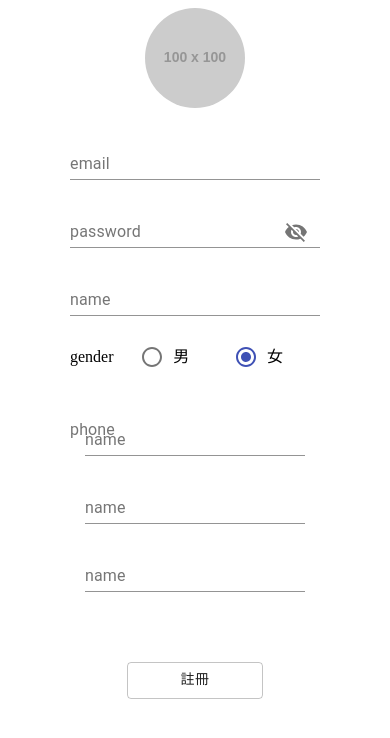
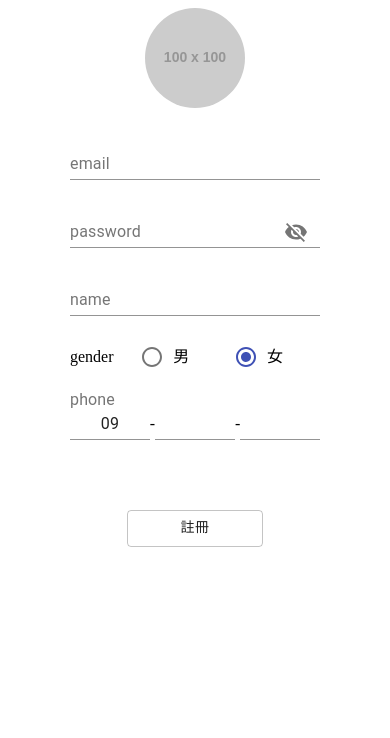
Before and after one commit to beiyi1996/Nodejs, a React (Create React App) app in the folder client/: page /register in a window 390 px wide. Shown: the top 738 px of the page. Built offline with nearby package versions, Linux system fonts and the light colour scheme.

Commit message:
add formHelperText component, modified phone field state and style, add field error style

```diff
--- a/client/src/views/Register.js
+++ b/client/src/views/Register.js
@@ -6,8 +6,6 @@ import Container from "@material-ui/core/Container";
 import Grid from "@material-ui/core/Grid";
 import TextField from "@material-ui/core/TextField";
 import Button from "@material-ui/core/Button";
-import MaskedInput from "react-text-mask";
-import PropTypes from "prop-types";
 import FormControl from "@material-ui/core/FormControl";
 import InputLabel from "@material-ui/core/InputLabel";
 import Input from "@material-ui/core/Input";
@@ -19,6 +17,7 @@ import VisibilityOff from "@material-ui/icons/VisibilityOff";
 import FormControlLabel from "@material-ui/core/FormControlLabel";
 import Radio from "@material-ui/core/Radio";
 import RadioGroup from "@material-ui/core/RadioGroup";
+import FormHelperText from "@material-ui/core/FormHelperText";
 
 const useStyles = makeStyles(theme => ({
   root: {
@@ -73,36 +72,64 @@ const useStyles = makeStyles(theme => ({
   radio: {
     width: "38%",
     marginRight: 0
+  },
+  phoneLabel: {
+    marginTop: "-30px"
+  },
+  phoneInput: {
+    display: "flex",
+    flexDirection: "row",
+    alignItems: "center"
+  },
+  phone: {
+    "& > div > input": {
+      textAlign: "center"
+    }
+  },
+  error: {
+    borderBottom: "2px solid #f44336 !important"
+  },
+  hide: {
+    display: "none"
+  },
+  errorText: {
+    color: "#E07A5F"
+  },
+  phoneErrorText: {
+    color: "#E07A5F",
+    lineHeight: "20px",
+    textAlign: "center",
+    marginTop: "-5px"
   }
 }));
 
 function Register() {
   const classes = useStyles();
-  const [phone, setPhone] = useState("");
+  const [phone, setPhone] = useState({
+    phone1: "",
+    phone2: "",
+    phone3: ""
+  });
   const [newValues, setNewValues] = useState({
-    amount: "",
     password: "",
-    weight: "",
-    weightRange: "",
     showPassword: false
   });
   const [gender, setGender] = useState("female");
   const [email, setEmail] = useState("");
   const [name, setName] = useState("");
+  const [emailError, setEmailError] = useState(false);
+  const [checkPasswordError, setPasswordError] = useState(false);
+  const [nameError, setNameError] = useState(false);
+  const [phoneError, setPhoneError] = useState(false);
+  const history = useHistory();
 
   const handleRedioChange = event => {
     setGender(event.target.value);
   };
 
-  const handleChange = name => event => {
-    setPhone({
-      ...phone,
-      [name]: event.target.value
-    });
-  };
-
   const handlePasswordChange = prop => event => {
     setNewValues({ ...newValues, [prop]: event.target.value });
+    setPasswordError(false);
   };
 
   const handleClickShowPassword = () => {
@@ -115,16 +142,62 @@ function Register() {
 
   const handleChangeEmail = e => {
     setEmail(e.target.value);
+    setEmailError(false);
   };
 
   const handleChangeName = e => {
     setName(e.target.value);
+    setNameError(false);
+  };
+
+  const handleInputRegex = e => {
+    e.target.value = e.target.value.replace(/[A-Za-z\u4e00-\u9fa5\s\D]/g, "");
+    const name = e.target.name;
+    console.log("name", name);
+    setPhone({
+      ...phone,
+      [name]: e.target.value
+    });
+    setPhoneError(false);
   };
 
   const handleRegister = async (email, password, name, gender, phone) => {
     const genderNumber = gender === "male" ? 0 : 1;
-    const res = await productService.register(email, password, name, genderNumber, phone);
-    console.log("res", res);
+    const allPhone = `${phone.phone1}-${phone.phone2}-${phone.phone3}`;
+    console.log("allPhone", allPhone);
+    if (email === "" || password === "" || name === "" || genderNumber === "" || allPhone === "") {
+      alert("每個欄位都為必填欄位!! 請填寫完成再按下註冊按鈕, 謝謝!");
+    } else {
+      const res = await productService.register(email, password, name, genderNumber, allPhone);
+      console.log("res", res);
+      if (res.code === 200) {
+        alert("您已註冊成功, 開始挑選您的食物吧!");
+        history.push("/");
+      } else if (res.code === 422) {
+        alert("資料填寫有誤!");
+        res.errors.map(item => {
+          console.log("item", item);
+          switch (item.param) {
+            case "email":
+              setEmailError(true);
+              break;
+            case "password":
+              setPasswordError(true);
+              break;
+            case "name":
+              setNameError(true);
+              break;
+            case "phone":
+              setPhoneError(true);
+              break;
+            default:
+              console.log("You do not have any error!!");
+              break;
+          }
+          return console.log("You should done this form!!");
+        });
+      }
+    }
   };
   return (
     <Container maxWidth="sm">
@@ -134,7 +207,14 @@ function Register() {
         </Grid>
         <Grid item xs={12} className={classes.formGrid}>
           <form className={classes.form} noValidate autoComplete="off">
-            <TextField label="email" name="email" className={classes.input} onChange={handleChangeEmail} />
+            <FormControl className={clsx(classes.margin, classes.textField, classes.input)}>
+              <TextField label="email" name="email" onChange={handleChangeEmail} error={emailError} />
+              <FormHelperText
+                className={clsx(classes.input, classes.errorText, { [classes.hide]: emailError === false })}
+              >
+                請填寫有效信箱! (simple@example.com)
+              </FormHelperText>
+            </FormControl>
             <FormControl className={clsx(classes.margin, classes.textField, classes.input)}>
               <InputLabel htmlFor="standard-adornment-password">password</InputLabel>
               <Input
@@ -154,9 +234,21 @@ function Register() {
                   </InputAdornment>
                 }
                 name="password"
+                error={checkPasswordError}
               />
+              <FormHelperText
+                className={clsx(classes.input, classes.errorText, { [classes.hide]: checkPasswordError === false })}
+              >
+                請輸入至少8碼!
+              </FormHelperText>
             </FormControl>
-            <TextField label="name" name="name" className={classes.input} onChange={handleChangeName} />
+            <TextField
+              label="name"
+              name="name"
+              className={classes.input}
+              onChange={handleChangeName}
+              error={nameError}
+            />
             <RadioGroup
               aria-label="gender"
               name="gender"
@@ -180,11 +272,40 @@ function Register() {
                 className={classes.radio}
               />
             </RadioGroup>
-            <FormControl className={classes.input}>
-              <InputLabel>phone</InputLabel>
-              <TextField label="name" name="name" className={classes.input} onChange={handleChangeName} />
-              <TextField label="name" name="name" className={classes.input} onChange={handleChangeName} />
-              <TextField label="name" name="name" className={classes.input} onChange={handleChangeName} />
+            <FormControl className={clsx(classes.input)}>
+              <InputLabel className={classes.phoneLabel}>phone</InputLabel>
+              <div className={classes.phoneInput}>
+                <TextField
+                  name="phone1"
+                  className={clsx(classes.input, classes.phone)}
+                  inputProps={{ maxLength: 4 }}
+                  defaultValue="09"
+                  onInput={handleInputRegex}
+                  error={phoneError}
+                />
+                -
+                <TextField
+                  name="phone2"
+                  className={clsx(classes.input, classes.phone)}
+                  inputProps={{ maxLength: 3 }}
+                  onInput={handleInputRegex}
+                  error={phoneError}
+                />
+                -
+                <TextField
+                  name="phone3"
+                  className={clsx(classes.input, classes.phone)}
+                  inputProps={{ maxLength: 3 }}
+                  onInput={handleInputRegex}
+                  error={phoneError}
+                />
+              </div>
+              <FormHelperText
+                className={clsx(classes.input, classes.phoneErrorText, { [classes.hide]: phoneError === false })}
+              >
+                請輸入完整電話號碼! <br />
+                (example: 0900-000-000)
+              </FormHelperText>
             </FormControl>
           </form>
         </Grid>
@@ -192,7 +313,7 @@ function Register() {
           <Button
             variant="outlined"
             className={classes.button}
-            onClick={() => handleRegister(email, newValues.password, name, gender, phone.textmask)}
+            onClick={() => handleRegister(email, newValues.password, name, gender, phone)}
           >
             註冊
           </Button>
```
